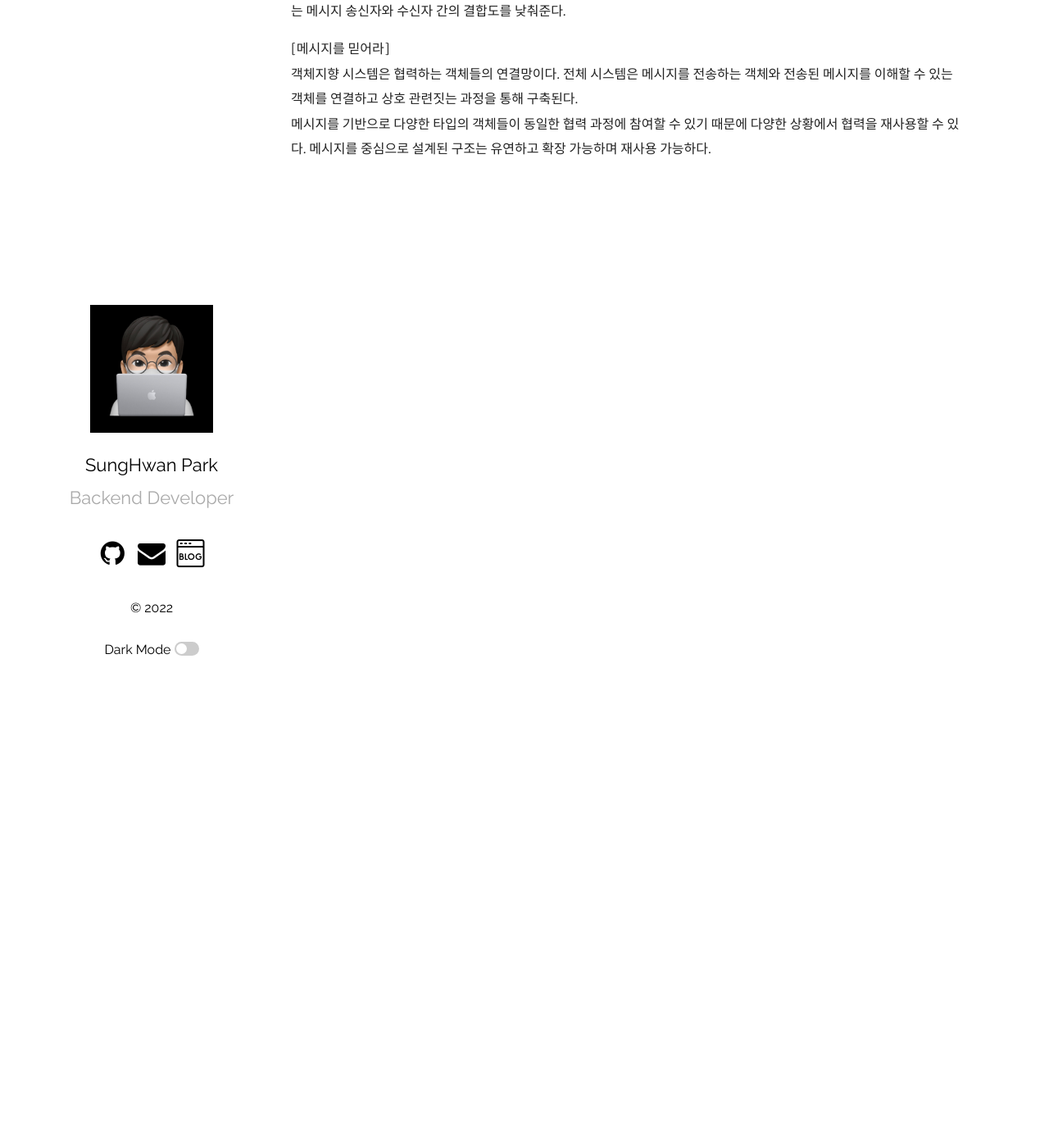
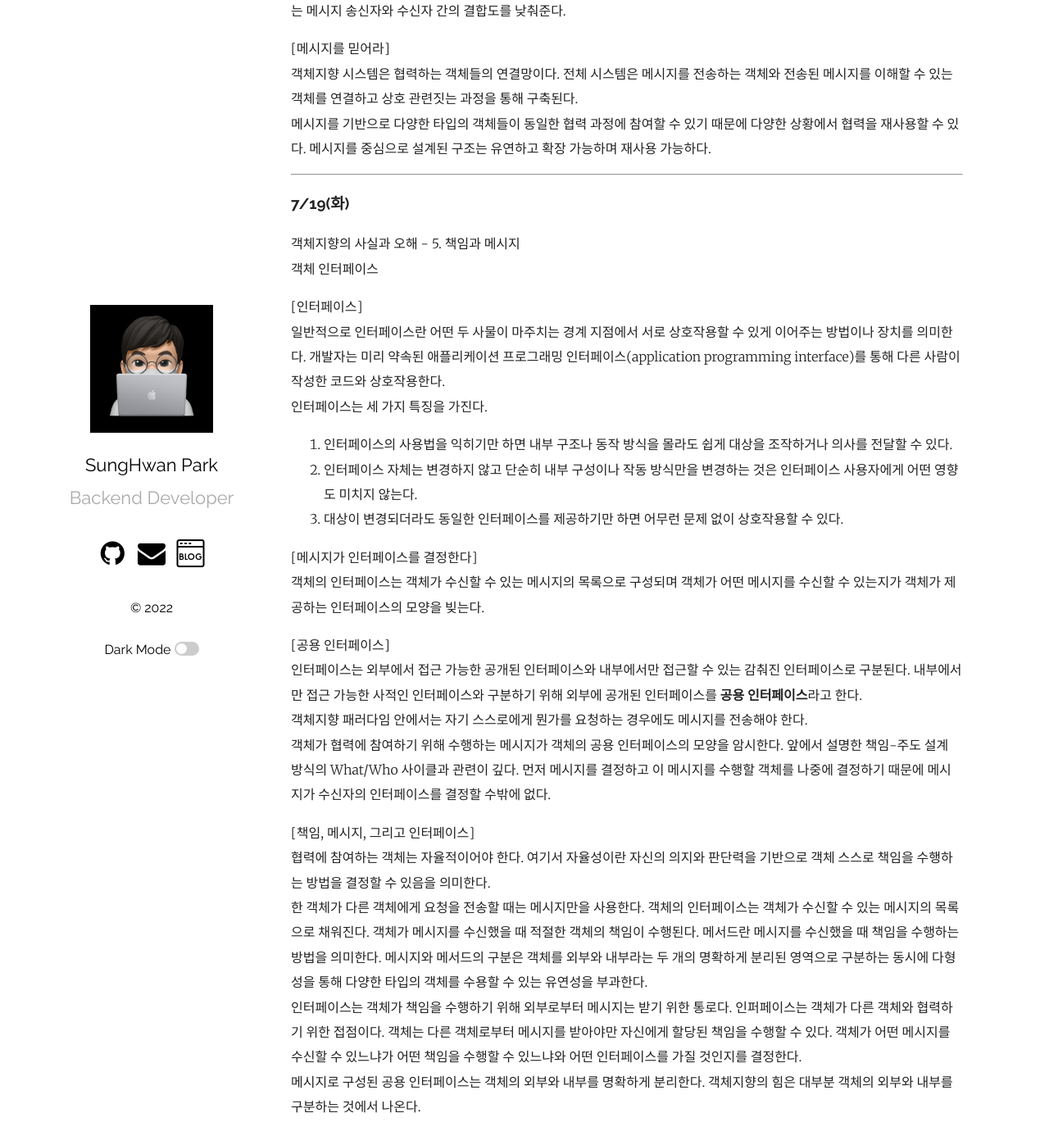
Before and after one commit to park0219/park0219.github.io, a Jekyll site: the page built from _posts/2022-07-01-7월TIL.markdown, in a window 1280 px wide and 1400 px high, scrolled down 19368 px. Shown: the top 1397 px of the window at 82% size. Built offline with Jekyll 4.4.1, drawn with Linux system fonts in a browser that asks for light colours; comment, search, counter and statistics services are not loaded.

Commit message:
feat: 2022-07-19 TIL 추가

```diff
--- a/_posts/2022-07-01-7월TIL.markdown
+++ b/_posts/2022-07-01-7월TIL.markdown
@@ -444,3 +444,32 @@ What/Who 사이클이라는 용어는 역할을 수행할 객체의 인터페이
 [메시지를 믿어라]
 객체지향 시스템은 협력하는 객체들의 연결망이다. 전체 시스템은 메시지를 전송하는 객체와 전송된 메시지를 이해할 수 있는 객체를 연결하고 상호 관련짓는 과정을 통해 구축된다.
 메시지를 기반으로 다양한 타입의 객체들이 동일한 협력 과정에 참여할 수 있기 때문에 다양한 상황에서 협력을 재사용할 수 있다. 메시지를 중심으로 설계된 구조는 유연하고 확장 가능하며 재사용 가능하다.
+
+---
+
+### 7/19(화)
+
+객체지향의 사실과 오해 - 5. 책임과 메시지
+객체 인터페이스
+
+[인터페이스]
+일반적으로 인터페이스란 어떤 두 사물이 마주치는 경계 지점에서 서로 상호작용할 수 있게 이어주는 방법이나 장치를 의미한다. 개발자는 미리 약속된 애플리케이션 프로그래밍 인터페이스(application programming interface)를 통해 다른 사람이 작성한 코드와 상호작용한다.
+인터페이스는 세 가지 특징을 가진다.
+
+1.  인터페이스의 사용법을 익히기만 하면 내부 구조나 동작 방식을 몰라도 쉽게 대상을 조작하거나 의사를 전달할 수 있다.
+2.  인터페이스 자체는 변경하지 않고 단순히 내부 구성이나 작동 방식만을 변경하는 것은 인터페이스 사용자에게 어떤 영향도 미치지 않는다.
+3.  대상이 변경되더라도 동일한 인터페이스를 제공하기만 하면 어무런 문제 없이 상호작용할 수 있다.
+
+[메시지가 인터페이스를 결정한다]
+객체의 인터페이스는 객체가 수신할 수 있는 메시지의 목록으로 구성되며 객체가 어떤 메시지를 수신할 수 있는지가 객체가 제공하는 인터페이스의 모양을 빚는다.
+
+[공용 인터페이스]
+인터페이스는 외부에서 접근 가능한 공개된 인터페이스와 내부에서만 접근할 수 있는 감춰진 인터페이스로 구분된다. 내부에서만 접근 가능한 사적인 인터페이스와 구분하기 위해 외부에 공개된 인터페이스를 **공용 인터페이스**라고 한다.
+객체지향 패러다임 안에서는 자기 스스로에게 뭔가를 요청하는 경우에도 메시지를 전송해야 한다.
+객체가 협력에 참여하기 위해 수행하는 메시지가 객체의 공용 인터페이스의 모양을 암시한다. 앞에서 설명한 책임-주도 설계 방식의 What/Who 사이클과 관련이 깊다. 먼저 메시지를 결정하고 이 메시지를 수행할 객체를 나중에 결정하기 때문에 메시지가 수신자의 인터페이스를 결정할 수밖에 없다.
+
+[책임, 메시지, 그리고 인터페이스]
+협력에 참여하는 객체는 자율적이어야 한다. 여기서 자율성이란 자신의 의지와 판단력을 기반으로 객체 스스로 책임을 수행하는 방법을 결정할 수 있음을 의미한다.
+한 객체가 다른 객체에게 요청을 전송할 때는 메시지만을 사용한다. 객체의 인터페이스는 객체가 수신할 수 있는 메시지의 목록으로 채워진다. 객체가 메시지를 수신했을 때 적절한 객체의 책임이 수행된다. 메서드란 메시지를 수신했을 때 책임을 수행하는 방법을 의미한다. 메시지와 메서드의 구분은 객체를 외부와 내부라는 두 개의 명확하게 분리된 영역으로 구분하는 동시에 다형성을 통해 다양한 타입의 객체를 수용할 수 있는 유연성을 부과한다.
+인터페이스는 객체가 책임을 수행하기 위해 외부로부터 메시지는 받기 위한 통로다. 인퍼페이스는 객체가 다른 객체와 협력하기 위한 접점이다. 객체는 다른 객체로부터 메시지를 받아야만 자신에게 할당된 책임을 수행할 수 있다. 객체가 어떤 메시지를 수신할 수 있느냐가 어떤 책임을 수행할 수 있느냐와 어떤 인터페이스를 가질 것인지를 결정한다.
+메시지로 구성된 공용 인터페이스는 객체의 외부와 내부를 명확하게 분리한다. 객체지향의 힘은 대부분 객체의 외부와 내부를 구분하는 것에서 나온다.
```
